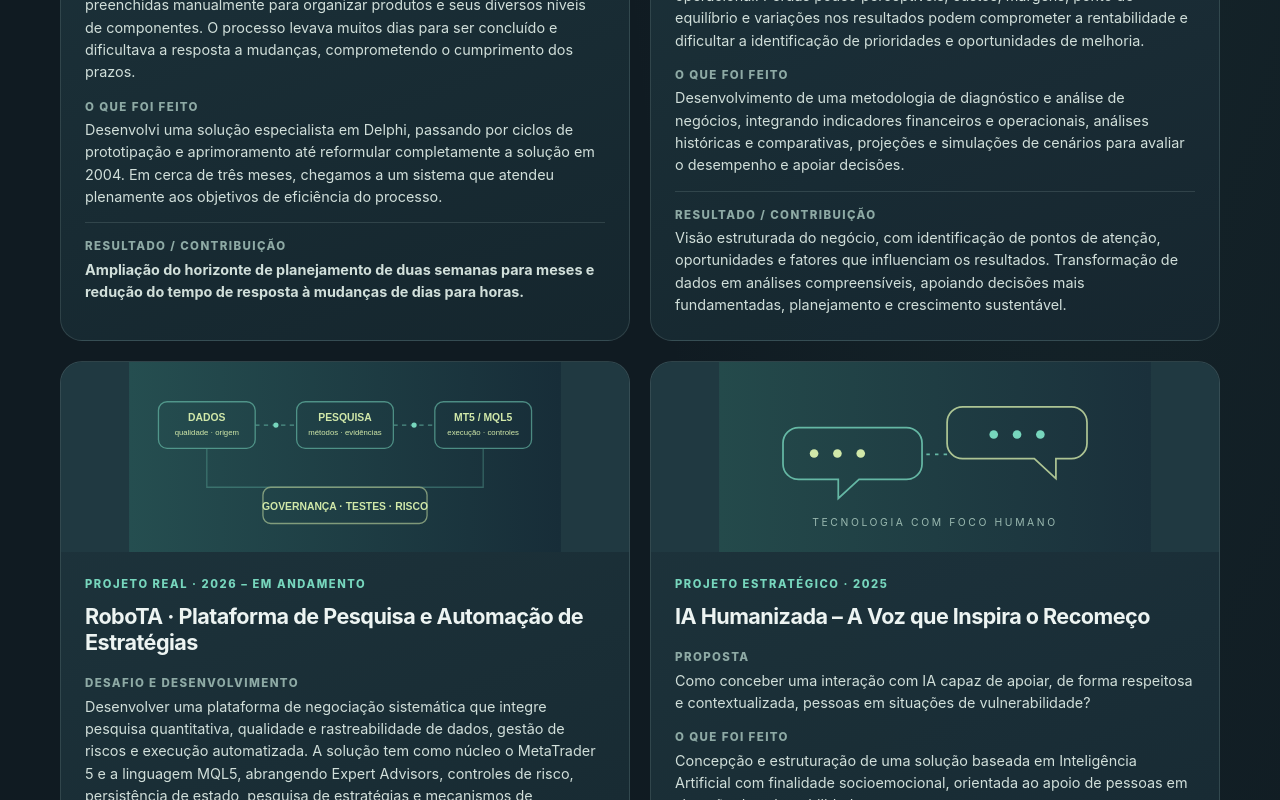
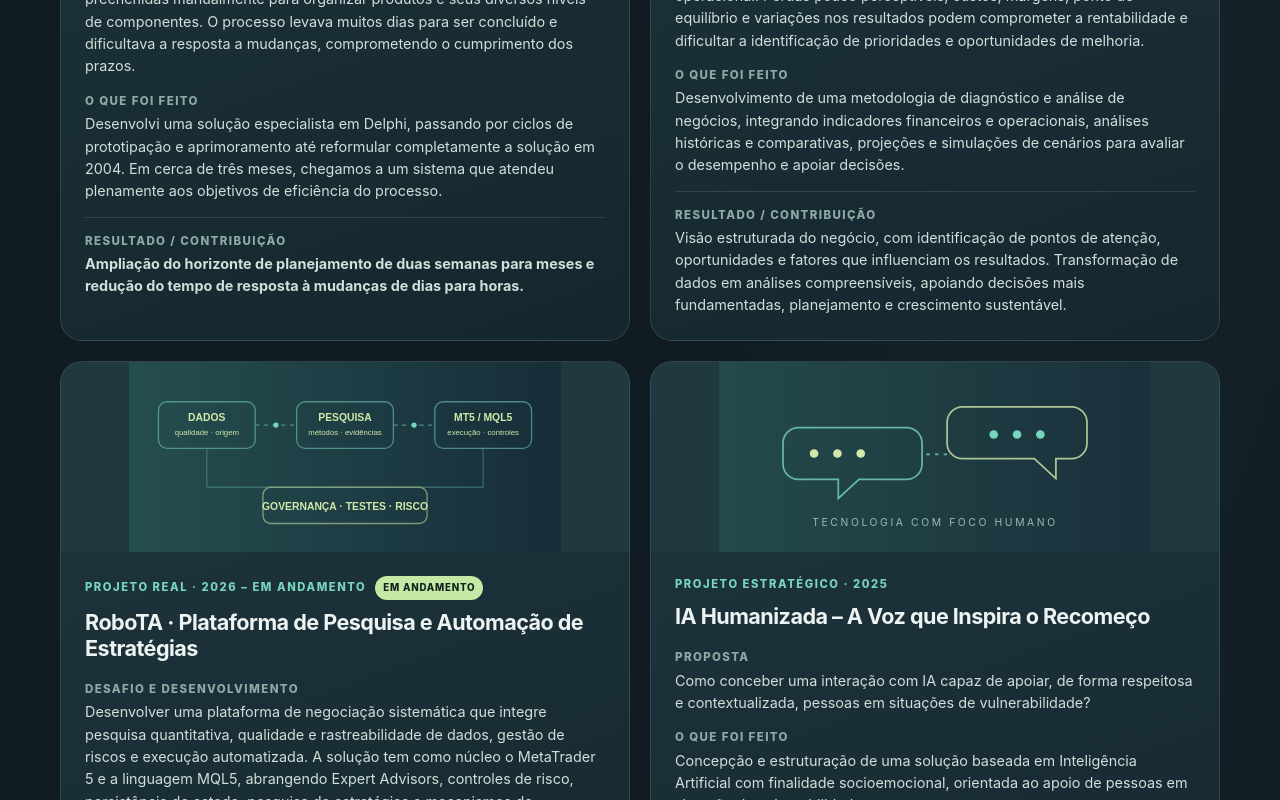
Before and after one commit to jefferson-alves-br/jefferson-alves-br.github.io, a plain HTML site: page index.html in a window 1280 px wide. Shown: the part 1300-2100 px from the top of the page. Drawn offline with Linux system fonts and the light colour scheme.

Commit message:
Add files via upload

```diff
--- a/index.html
+++ b/index.html
@@ -82,7 +82,7 @@ h2.section-title{font-size:clamp(2rem,4vw,3rem);letter-spacing:-.045em;line-heig
 .project-art{height:190px;position:relative;overflow:hidden;background:#203941}
 .project-art svg{width:100%;height:100%;display:block}
 .project-body{padding:24px;display:flex;flex-direction:column;flex:1}
-.project-type{font-size:.7rem;letter-spacing:.14em;text-transform:uppercase;color:var(--accent);font-weight:800}.project:first-child .project-type{display:flex;align-items:center;gap:9px}.project:first-child .project-type:after{content:"EM ANDAMENTO";font-size:.61rem;letter-spacing:.08em;color:#10231f;background:var(--accent2);padding:4px 8px;border-radius:999px}
+.project-type{font-size:.7rem;letter-spacing:.14em;text-transform:uppercase;color:var(--accent);font-weight:800}.project-in-progress .project-type{display:flex;align-items:center;gap:9px}.project-in-progress .project-type:after{content:"EM ANDAMENTO";font-size:.61rem;letter-spacing:.08em;color:#10231f;background:var(--accent2);padding:4px 8px;border-radius:999px}
 .project h3{font-size:1.35rem;line-height:1.2;letter-spacing:-.025em;margin:10px 0 18px}
 .project dl{margin:0;display:grid;gap:14px}
 .project dt{font-size:.72rem;text-transform:uppercase;letter-spacing:.12em;color:#8eaaa5;font-weight:800;margin-bottom:3px}
@@ -265,7 +265,7 @@ footer{border-top:1px solid var(--line);padding:22px 0;color:#829995;font-size:.
     </div>
    </article>
 
-    <article class="project">
+    <article class="project project-in-progress">
      <div class="project-art">
       <svg viewBox="0 0 500 220" role="img" aria-label="Arquitetura de sistema, dados e controles de risco do RoboTA">
        <defs><linearGradient id="robota-bg" x1="0" x2="1"><stop stop-color="#254e50"/><stop offset="1" stop-color="#172d38"/></linearGradient></defs>
```
